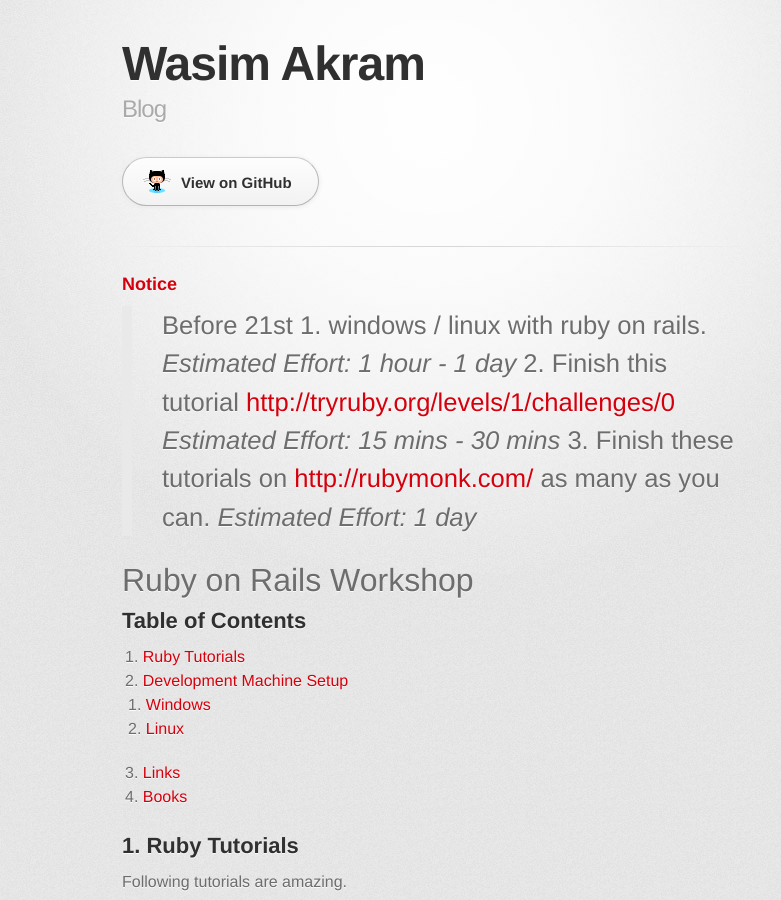
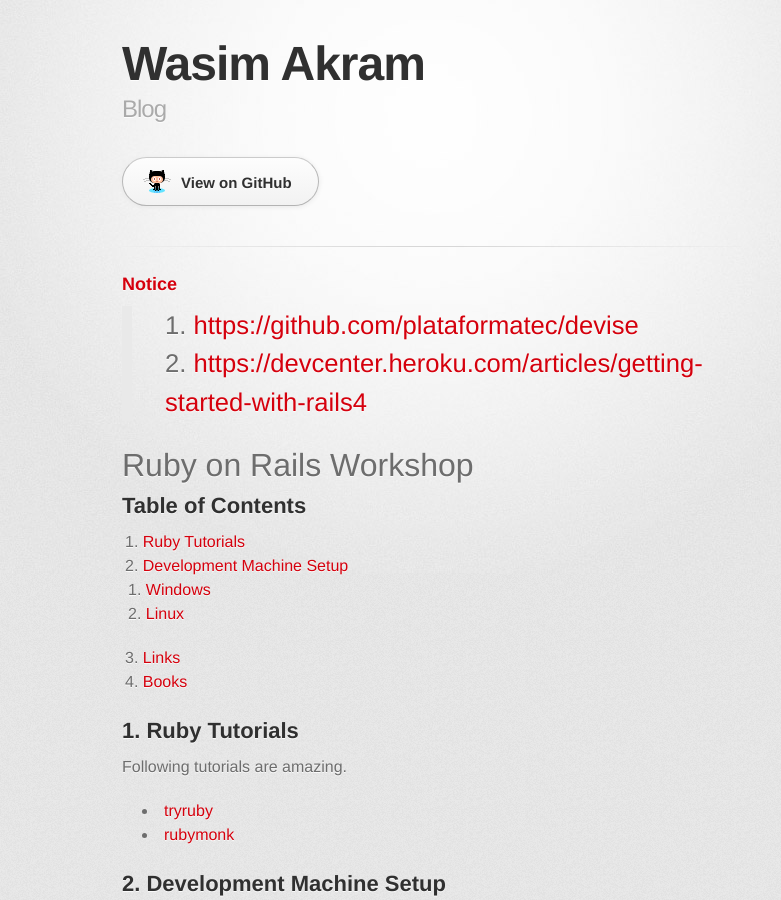
Before and after one commit to wasimakram/wasimakram.github.com, a Jekyll site: the page index.html, which Jekyll copies as it is, in a window 1280 px wide and 900 px high. Shown: the whole window, without its empty margins (208-989 px from the left). Built offline with Jekyll 4.4.1, drawn with Linux system fonts in a browser that asks for light colours; some web fonts are replaced.

Commit message:
Replace master branch with page content via GitHub

```diff
--- a/index.html
+++ b/index.html
@@ -33,10 +33,10 @@
 <a name="notice" class="anchor" href="#notice"><span class="octicon octicon-link"></span></a>Notice</h3>
 
 <blockquote>
-<p>Before 21st
-1. windows / linux with ruby on rails. <em>Estimated Effort: 1 hour - 1 day</em>
-2. Finish this tutorial <a href="http://tryruby.org/levels/1/challenges/0">http://tryruby.org/levels/1/challenges/0</a> <em>Estimated Effort: 15 mins - 30 mins</em>
-3. Finish these tutorials on <a href="http://rubymonk.com/">http://rubymonk.com/</a> as many as you can. <em>Estimated Effort: 1 day</em></p>
+<ol>
+<li><a href="https://github.com/plataformatec/devise">https://github.com/plataformatec/devise</a></li>
+<li><a href="https://devcenter.heroku.com/articles/getting-started-with-rails4">https://devcenter.heroku.com/articles/getting-started-with-rails4</a></li>
+</ol>
 </blockquote>
 
 <h1>
```
Also changed, not shown: params.json (+1 -1 lines).
